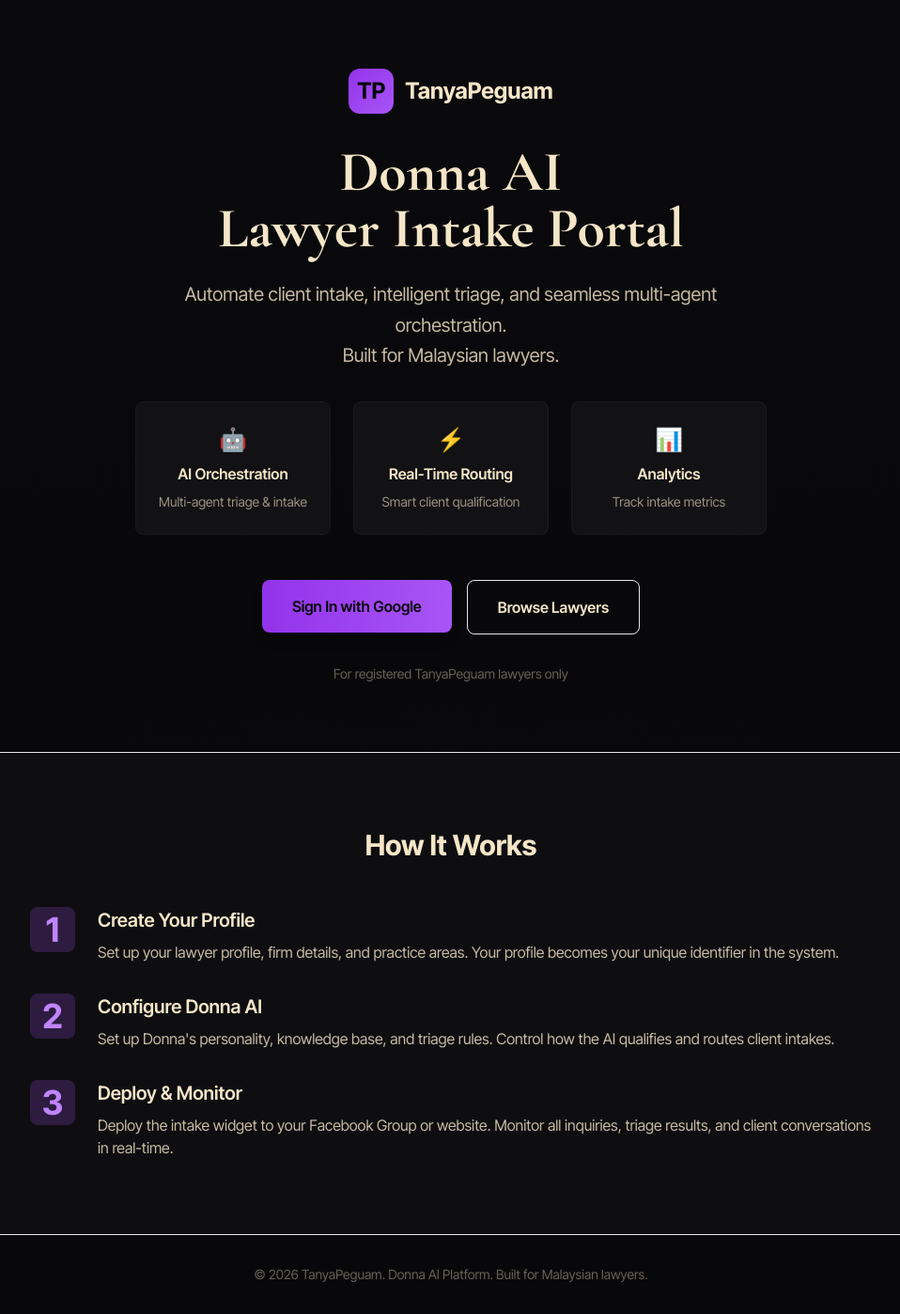
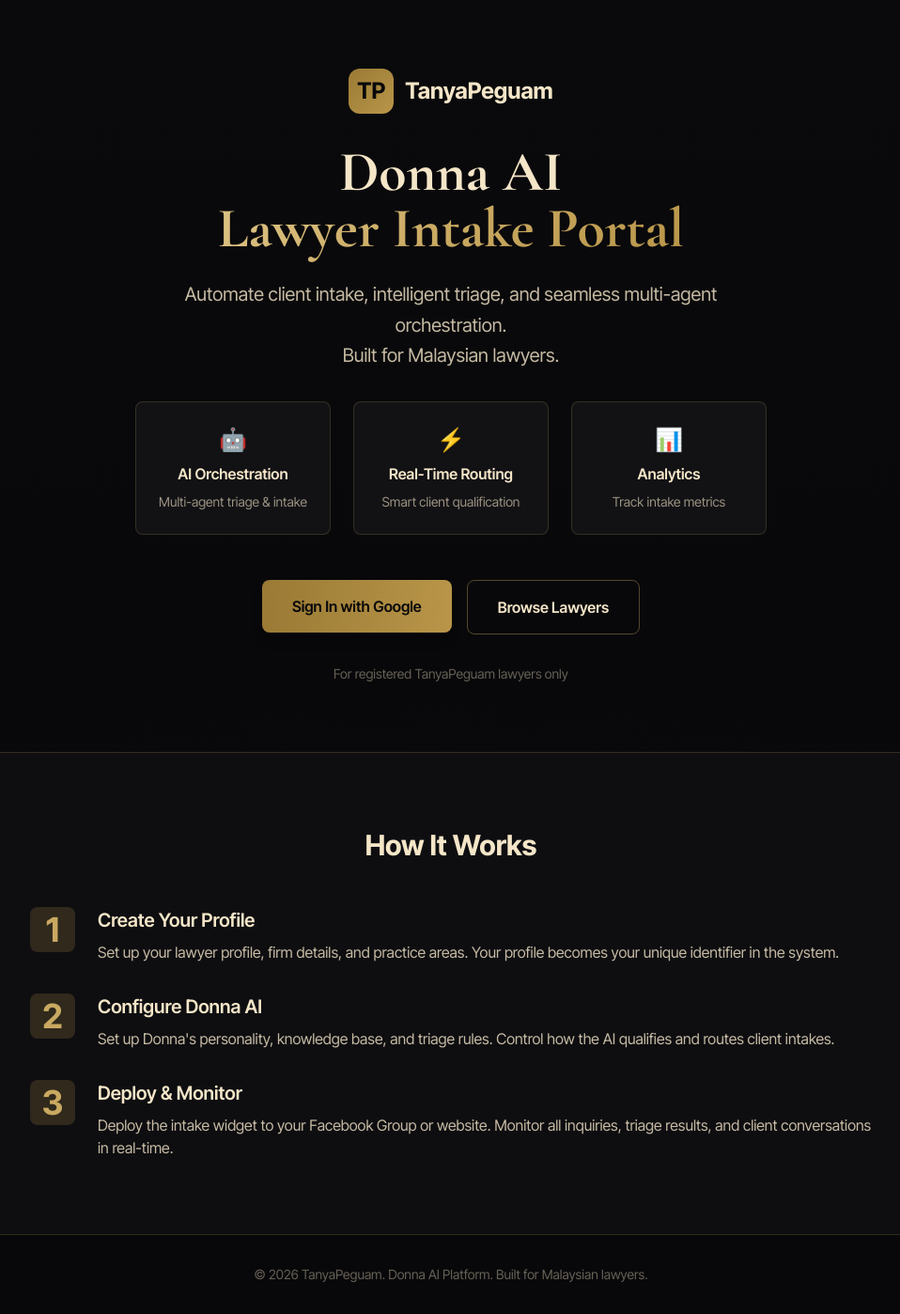
Before and after one commit to admluq/TanyaPeguam-Community, a Next.js app: page / in a window 1280 px wide. Shown: the whole page at 94% size, without its empty margins (160-1118 px from the left). Built offline with nearby package versions, Linux system fonts and the light colour scheme; no server answers.

Commit message:
Donna logic

```diff
--- a/app/(public)/page.tsx
+++ b/app/(public)/page.tsx
@@ -17,7 +17,7 @@
         <div className="max-w-2xl text-center">
           {/* Logo */}
           <div className="inline-flex items-center gap-3 mb-8">
-            <div className="w-12 h-12 rounded-xl bg-gradient-to-br from-purple-600 to-purple-500 flex items-center justify-center">
+            <div className="w-12 h-12 rounded-xl bg-gradient-to-br from-gold-600 to-gold-500 flex items-center justify-center">
               <span className="text-ink-500 font-bold text-2xl">TP</span>
             </div>
             <span className="text-2xl font-bold text-cream">TanyaPeguam</span>
@@ -26,7 +26,7 @@
           {/* Heading */}
           <h1 className="text-5xl md:text-6xl font-display font-bold text-cream mb-6 leading-tight">
             Donna AI <br />
-            <span className="text-purple-gradient">
+            <span className="text-gold-gradient">
               Lawyer Intake Portal
             </span>
           </h1>
@@ -40,17 +40,17 @@
 
           {/* Features */}
           <div className="grid grid-cols-1 md:grid-cols-3 gap-6 mb-12">
-            <div className="card-base rounded-lg p-6 border border-purple/20">
+            <div className="card-base rounded-lg p-6 border border-gold/20">
               <div className="text-2xl mb-2">🤖</div>
               <h3 className="font-semibold text-cream mb-2">AI Orchestration</h3>
               <p className="text-sm text-cream/60">Multi-agent triage & intake</p>
             </div>
-            <div className="card-base rounded-lg p-6 border border-purple/20">
+            <div className="card-base rounded-lg p-6 border border-gold/20">
               <div className="text-2xl mb-2">⚡</div>
               <h3 className="font-semibold text-cream mb-2">Real-Time Routing</h3>
               <p className="text-sm text-cream/60">Smart client qualification</p>
             </div>
-            <div className="card-base rounded-lg p-6 border border-purple/20">
+            <div className="card-base rounded-lg p-6 border border-gold/20">
               <div className="text-2xl mb-2">📊</div>
               <h3 className="font-semibold text-cream mb-2">Analytics</h3>
               <p className="text-sm text-cream/60">Track intake metrics</p>
@@ -60,12 +60,12 @@
           {/* CTA Buttons */}
           <div className="flex flex-col sm:flex-row gap-4 justify-center mb-8">
             <Link href="/login">
-              <button className="w-full sm:w-auto px-8 py-4 bg-gradient-to-r from-purple-600 to-purple-500 hover:from-purple-500 hover:to-purple-400 text-ink-500 font-semibold rounded-lg transition shadow-lg">
+              <button className="w-full sm:w-auto px-8 py-4 bg-gradient-to-r from-gold-600 to-gold-500 hover:from-gold-500 hover:to-gold-400 text-ink-500 font-semibold rounded-lg transition shadow-lg">
                 Sign In with Google
               </button>
             </Link>
             <Link href="/directory">
-              <button className="w-full sm:w-auto px-8 py-4 border border-purple/40 hover:border-purple/60 text-cream font-semibold rounded-lg transition">
+              <button className="w-full sm:w-auto px-8 py-4 border border-gold/40 hover:border-gold/60 text-cream font-semibold rounded-lg transition">
                 Browse Lawyers
               </button>
             </Link>
@@ -79,12 +79,12 @@
       </div>
 
       {/* Features Section */}
-      <div id="features" className="bg-ink-300 py-20 px-6 border-t border-purple/20">
+      <div id="features" className="bg-ink-300 py-20 px-6 border-t border-gold/20">
         <div className="max-w-4xl mx-auto">
           <h2 className="text-3xl font-bold text-cream mb-12 text-center">How It Works</h2>
           <div className="space-y-8">
             <div className="flex gap-6">
-              <div className="text-4xl font-bold text-purple-400 w-12 h-12 rounded-lg bg-purple-500/20 flex items-center justify-center flex-shrink-0">
+              <div className="text-4xl font-bold text-gold-400 w-12 h-12 rounded-lg bg-gold-500/20 flex items-center justify-center flex-shrink-0">
                 1
               </div>
               <div>
@@ -96,7 +96,7 @@
             </div>
 
             <div className="flex gap-6">
-              <div className="text-4xl font-bold text-purple-400 w-12 h-12 rounded-lg bg-purple-500/20 flex items-center justify-center flex-shrink-0">
+              <div className="text-4xl font-bold text-gold-400 w-12 h-12 rounded-lg bg-gold-500/20 flex items-center justify-center flex-shrink-0">
                 2
               </div>
               <div>
@@ -108,7 +108,7 @@
             </div>
 
             <div className="flex gap-6">
-              <div className="text-4xl font-bold text-purple-400 w-12 h-12 rounded-lg bg-purple-500/20 flex items-center justify-center flex-shrink-0">
+              <div className="text-4xl font-bold text-gold-400 w-12 h-12 rounded-lg bg-gold-500/20 flex items-center justify-center flex-shrink-0">
                 3
               </div>
               <div>
@@ -123,7 +123,7 @@
       </div>
 
       {/* Footer */}
-      <div className="bg-ink-500 border-t border-purple/20 py-8 px-6">
+      <div className="bg-ink-500 border-t border-gold/20 py-8 px-6">
         <div className="max-w-4xl mx-auto text-center text-cream/40 text-sm">
           <p>© 2026 TanyaPeguam. Donna AI Platform. Built for Malaysian lawyers.</p>
         </div>
```
